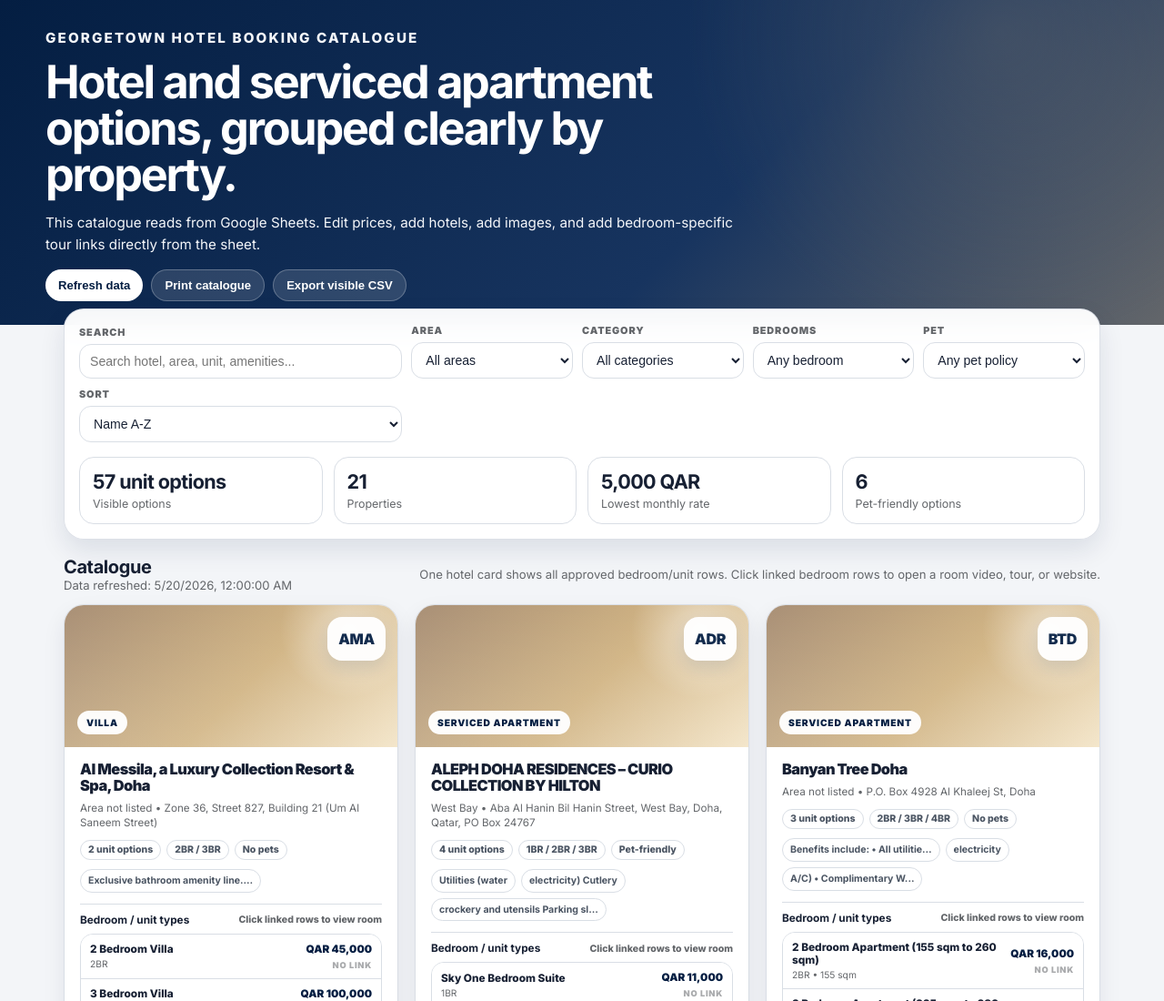
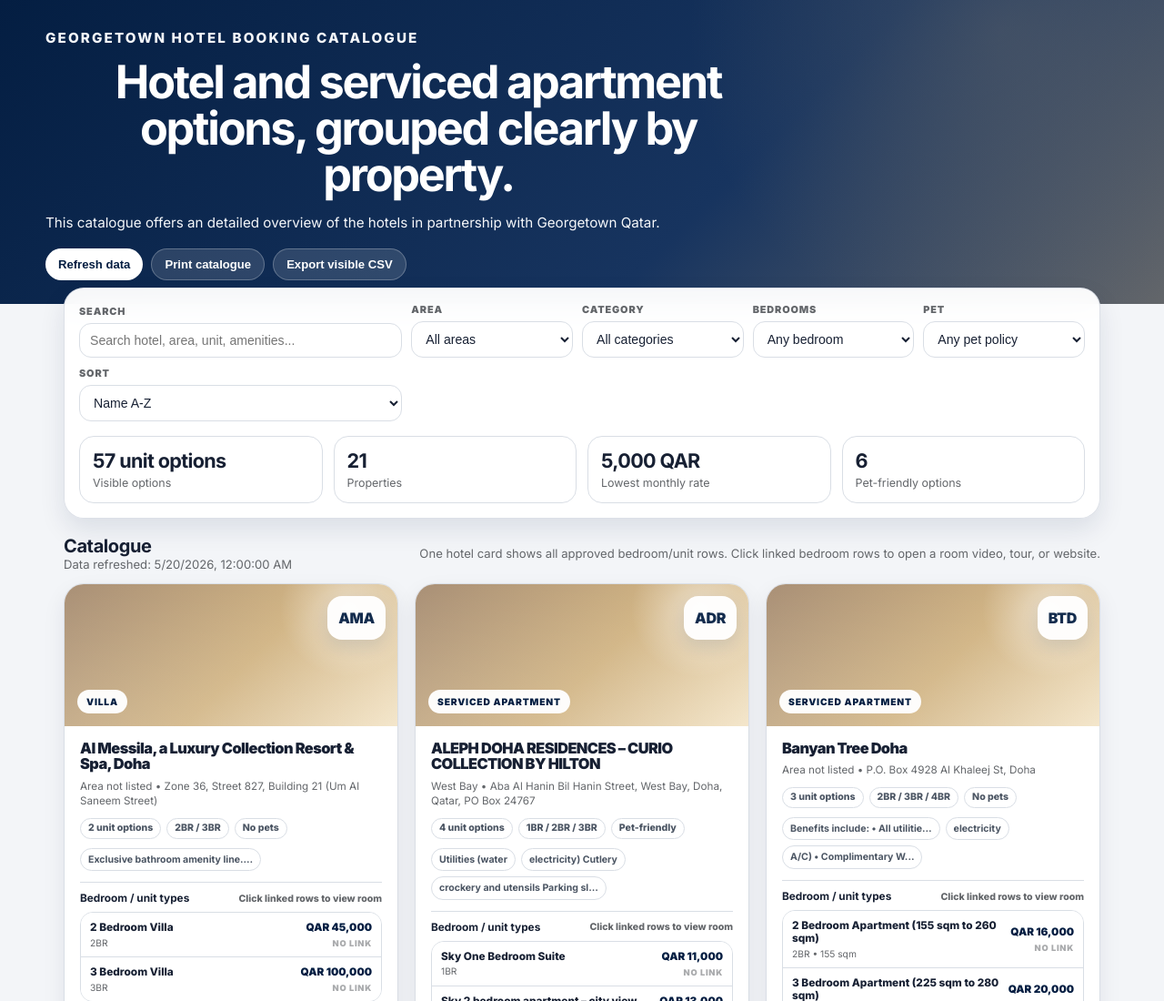
Before and after one commit to Tony-creator768/hotel-catalogue, a plain HTML site: page index.html in a window 1280 px wide. Shown: the top 1100 px of the page at 91% size. Drawn offline with Linux system fonts and the light colour scheme; no server answers.

Commit message:
Update index.html

```diff
--- a/index.html
+++ b/index.html
@@ -13,8 +13,10 @@
   <header class="hero">
     <div class="hero-inner">
       <p class="eyebrow">Georgetown Hotel Booking Catalogue</p>
-      <h1>Hotel and serviced apartment options, grouped clearly by property.</h1>
-      <p>This catalogue reads from Google Sheets. Edit prices, add hotels, add images, and add bedroom-specific tour links directly from the sheet.</p>
+      <div style="text-align: center;">
+        <h1>Hotel and serviced apartment options, grouped clearly by property.</h1>
+      </div>
+      <p>This catalogue offers an detailed overview of the hotels in partnership with Georgetown Qatar.</p>
       <div class="hero-actions">
         <button id="refreshBtn">Refresh data</button>
         <button id="printBtn" class="secondary">Print catalogue</button>
```
